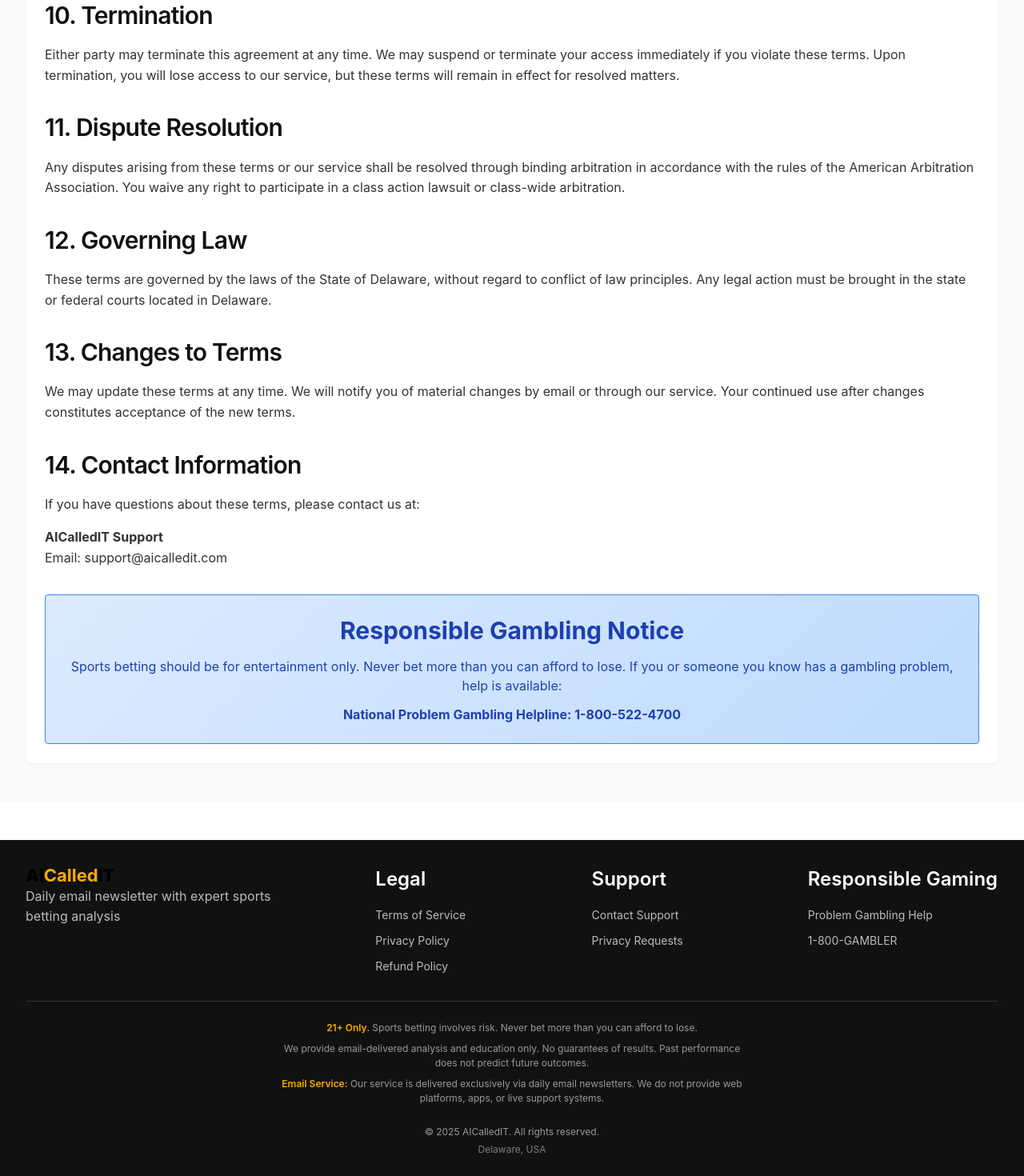
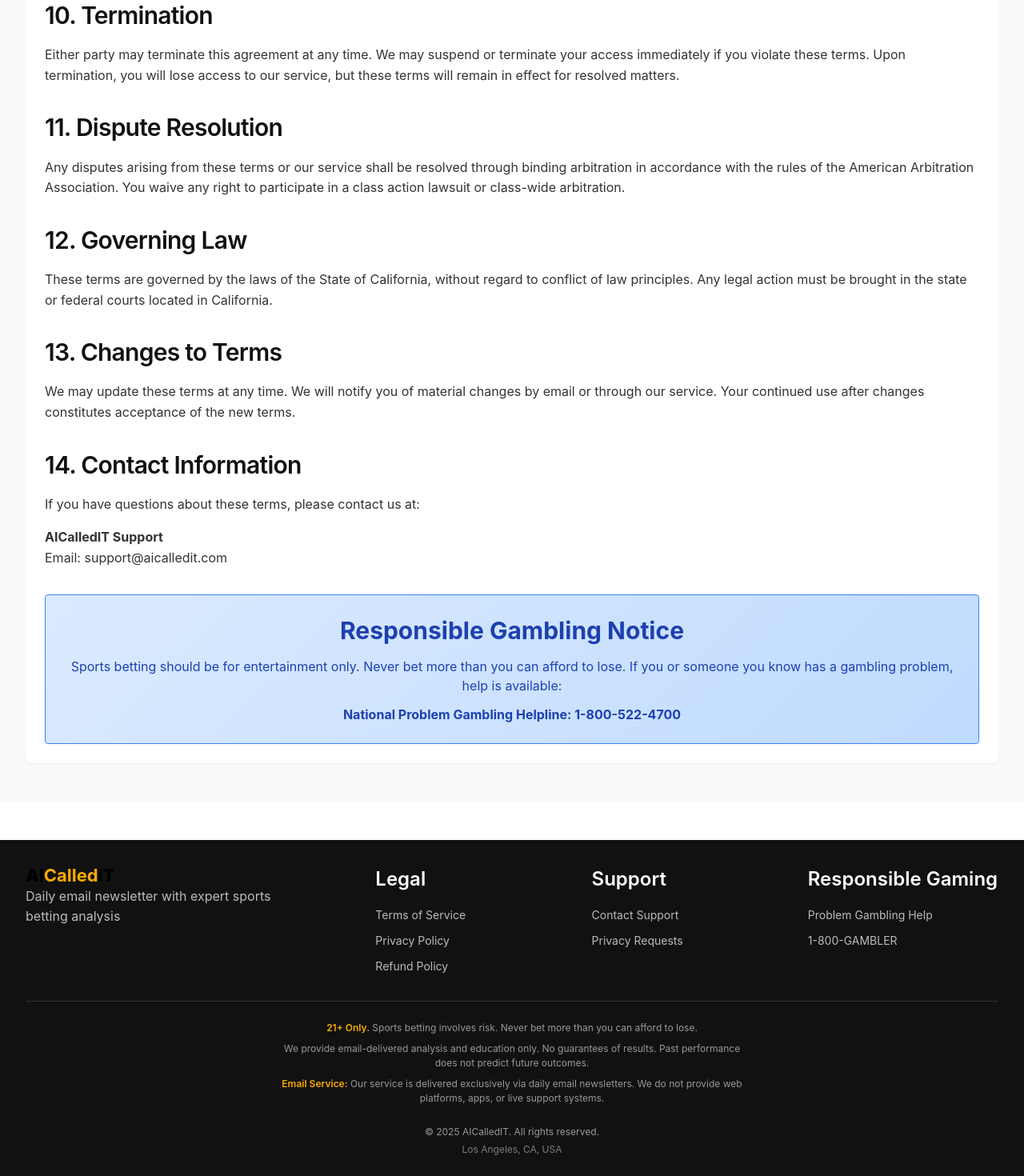
Before and after one commit to raffik16/drivejoy, a Next.js app: page /terms in a window 1280 px wide. Shown: the part 2329-3799 px from the top of the page at 80% size. Built offline with nearby package versions, Linux system fonts and the light colour scheme.

Commit message:
update location

```diff
--- a/app/(marketing)/terms/page.tsx
+++ b/app/(marketing)/terms/page.tsx
@@ -150,9 +150,9 @@ export default function TermsPage() {
           <section className={styles.section}>
             <h2>12. Governing Law</h2>
             <p>
-              These terms are governed by the laws of the State of Delaware, without regard
+              These terms are governed by the laws of the State of California, without regard
               to conflict of law principles. Any legal action must be brought in the state
-              or federal courts located in Delaware.
+              or federal courts located in California.
             </p>
           </section>
 
--- a/components/shared/Footer/Footer.tsx
+++ b/components/shared/Footer/Footer.tsx
@@ -96,7 +96,7 @@ export function Footer() {
 
           <div className={styles.copyright}>
             <p>© {currentYear} AICalledIT. All rights reserved.</p>
-            <p className={styles.location}>Delaware, USA</p>
+            <p className={styles.location}>Los Angeles, CA, USA</p>
           </div>
         </div>
       </div>
```
Also changed, not shown: legal-requirements/CAN-SPAM-COMPLIANCE.md (+3 -3 lines).
